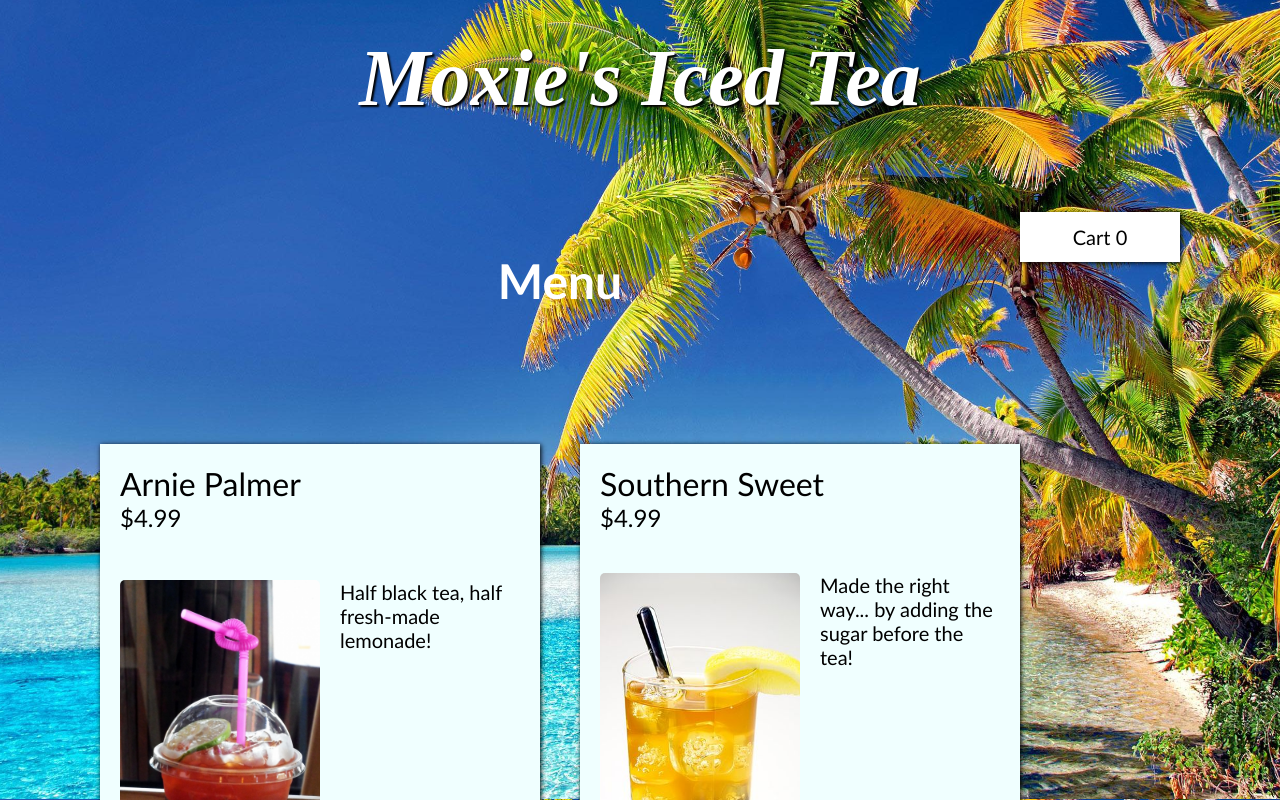
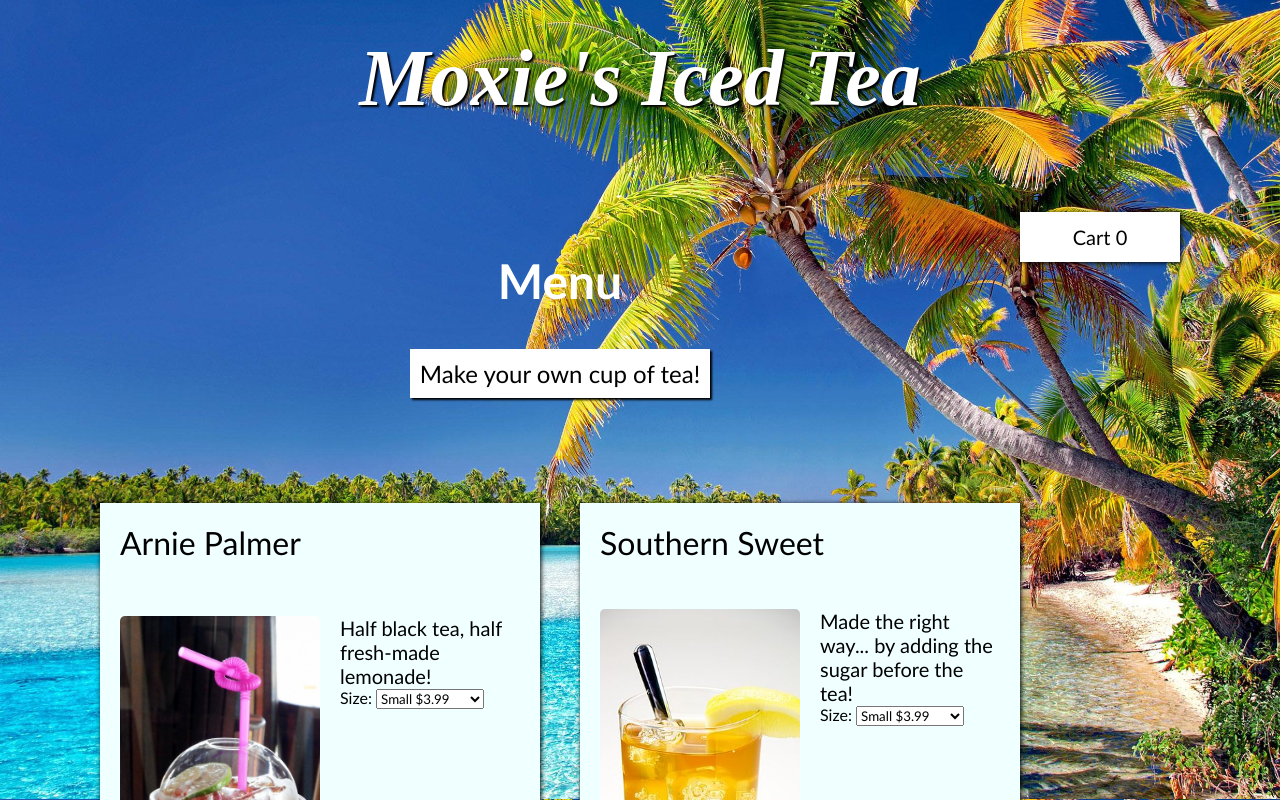
Before and after one commit to EricSorum/tea-shop, a React (Create React App) app: page / in a window 1280 px wide. Shown: the top 800 px of the page. Built offline with nearby package versions, Linux system fonts and the light colour scheme.

Commit message:
Added custom tea form.

```diff
--- a/src/components/CartMap.js
+++ b/src/components/CartMap.js
@@ -1,24 +1,55 @@
 import React from 'react'
 import style from '../styles/CartItem.module.css'
 
-
 const CartMap = (props) => {
    const { items, removeFromCart } = props
+   function renderPrice(size) {
+      switch (size) {
+         case 'Small':
+            return '$3.99';
+            break;
+         case 'Medium':
+            return '$4.99';
+            break;
+         case 'Large':
+            return '$5.99';
+         default:
+            return null;
+      }
+   }
 
-   return (
+      return (
       <ul className={style.Ul}>
          {items.map((item) => {
-            const { name, price, key } = item;
-            return <div className={style.Grid}>
-                     <div className={style.A}>
-                        <div className={style.Name}>{key}{name}</div>
-                        <div className={style.Price}>{price}</div>
+
+            if (item.custom) {
+               const {size, type, flavor} = item;
+               return <div key={Math.floor(Math.random() * 10000)} className={style.Grid}>
+                        <div className={style.A}>
+                           <div className={style.Name}>Custom Tea</div>
+                           <div className={style.Flavors}>{type}, {flavor}</div>
+                           <div className={style.Size}>{size}</div>
+                           <div className={style.Price}>{renderPrice(size)}</div>
+                        </div>
+                        <div className={style.D}>
+                           <div><button className={style.removeButton} onClick={() => removeFromCart(item)}>Remove</button></div>
+                        </div>
                      </div>
-                     <div className={style.D}>
-                        <div><button className={style.removeButton} onClick={() => removeFromCart(item)}>Remove</button></div>
+               } else {
+               const { name, size } = item;
+               return <div key={Math.floor(Math.random() * 10000)} className={style.Grid}>
+                        <div className={style.A}>
+                           <div className={style.Name}>{name}</div>
+                           <div className={style.Price}>{renderPrice(size)}</div>
+                           <div className={style.Size}>{size}</div>
+                        </div>
+                        <div className={style.D}>
+                           <div><button className={style.removeButton} onClick={() => removeFromCart(item)}>Remove</button></div>
+                        </div>
                      </div>
-                  </div>
-         })}
+               }
+            })
+         }
       </ul>
    )
 }
--- a/src/components/CustomTea.js
+++ b/src/components/CustomTea.js
@@ -1,26 +1,19 @@
-
-/*
-
-Build-your-own Ice Tea (Unfished feature)
-
 import React, { Component } from 'react'
-import Order from './Order'
-import style from '../styles/Tea.module.css'
+import style from '../styles/CustomTea.module.css'
 
 class CustomTea extends Component {
    constructor(props) {
       super(props)
       this.state = {
          tea: {
-            num: 1,
-            type: 'Ginger',
-            size: 'Large',
-            syrup: 'lemon',
+            custom: true,
+            type: '',
+            size: '',
+            flavor: '',
             bubbles: false,
             milk: false,
-            temp: 'Iced',
          },
-         teas: []
+         teas: [],
       }
    }
    handleChange = e => {
@@ -33,7 +26,7 @@ class CustomTea extends Component {
       this.setState({
          teas: this.state.teas.concat(this.state.tea),
          tea: {
-            num: this.state.tea.num + 1,
+            custom: true,
             type: '',
             size: '',
             flavor: '',
@@ -41,16 +34,16 @@ class CustomTea extends Component {
             milk: false,
          },
       })
+      this.props.addToCart(this.state.tea);
       e.preventDefault()
    }
    render() {
       return (
          <div className={style.TeaDiv}>
-            <form onSubmit={this.submitForm}>
-               <h1>Tea order form</h1>
+            <form onSubmit={this.submitForm} className={style.customForm}>
                <div>
                   <label htmlFor='type'>Type of Tea: </label>
-                  <select name='type' value={this.state.tea.type} required onChange={this.handleChange}>
+                  <select name='type' id="type" value={this.state.tea.type} required onChange={this.handleChange}>
                      <option></option>
                      <option value="Ginger">Ginger</option>
                      <option value="Mint">Mint</option>
@@ -62,7 +55,7 @@ class CustomTea extends Component {
                </div>
                <div>
                   <label htmlFor='size'>Size: </label>
-                  <select type="select" name="size" value={this.state.tea.size} required onChange={this.handleChange}>
+                  <select name="size" id="size" value={this.state.tea.size} required onChange={this.handleChange}>
                      <option></option>
                      <option value="Small">Small</option>
                      <option value="Medium">Medium</option>
@@ -70,33 +63,34 @@ class CustomTea extends Component {
                   </select>
                </div>
                <div>
-                  <label htmlFor='flavor'>Flavor: </label>
-                  <select type="select" name="syrup" value={this.state.tea.flavor} onChange={this.handleChange}>
+                  <label htmlFor='flavor'>Add Flavor: </label>
+                  <select name="flavor" id="flavor" value={this.state.tea.flavor} onChange={this.handleChange}>
                      <option value="None"></option>
                      <option value="Lemon">Lemon</option>
                      <option value="Lavender">Lavender</option>
                      <option value="Lime">Lime</option>
                      <option value="Mango">Mango</option>
+                     <option value="Honeydew">Honeydew</option>
+                     <option value="Raspberry">Raspberry</option>
+                     <option value="Peach">Peach</option>
                   </select>
                </div>
                <div>
                   <label htmlFor="bubbles">Add Bubbles</label>
-                  <input type="checkbox" name="bubbles" value={this.state.tea.bubbles} onChange={this.handleChange}></input>
+                  <input type="checkbox" name="bubbles" id="bubbles" value={this.state.tea.bubbles} onChange={this.handleChange}></input>
                </div>
                <div>
                   <label htmlFor="milk">Add Sweetened Condensed Milk</label>
-                  <input type="checkbox" name="milk" value={this.state.tea.bubbles} onChange={this.handleChange}></input>
+                  <input type="checkbox" name="milk" id="milk" value={this.state.tea.bubbles} onChange={this.handleChange}></input>
                </div>
                <div>
-                  <button type="submit">Submit</button>
+                  <button type="submit" className={style.customAddToCart}>Add to Cart</button>
                </div>
             </form>
             <br />
-            <Order teas={this.state.teas}/>
          </div>
       )
    }
 }
 
 export default CustomTea
-*/
--- a/src/components/Menu.js
+++ b/src/components/Menu.js
@@ -1,5 +1,5 @@
 import React, { Component } from 'react'
-// import CustomTea from './CustomTea'
+import CustomTea from './CustomTea'
 import style from '../styles/Menu.module.css'
 import MenuList from './MenuList'
 
@@ -16,8 +16,8 @@ class Menu extends Component {
       return (
          <div className={style.menuDiv}>
             <h2>Menu</h2>
-               {/*<button onClick={this.customHandler}>Make your own cup of tea!</button>
-               {this.state.custom ? <CustomTea /> : null}*/}
+               <button onClick={this.customHandler} className={style.customButton}>Make your own cup of tea!</button>
+               {this.state.custom ? <CustomTea addToCart={this.props.addToCart}/> : null}
             <br />
             <div className='listOfItems'>
             <MenuList addToCart={this.props.addToCart}/>
--- a/src/components/MenuList.js
+++ b/src/components/MenuList.js
@@ -11,41 +11,37 @@ class MenuList extends Component {
    constructor(props) {
       super(props)
       this.state = {
+         id: 1,
          items: [
             {
-              id: 1,
               name: 'Arnie Palmer',
               description: 'Half black tea, half fresh-made lemonade!',
-              price: '$4.99',
               img: arnie,
+              size: 'Small',
             },
             {
-               id: 3,
                name: 'Southern Sweet',
                description: 'Made the right way... by adding the sugar before the tea!',
-               price: '$4.99',
                img: southern,
+               size: 'Small',
             },
             {
-               id: 4,
                name: 'Peach Tree',
                description: 'Green tea with peach syrup and tapioca bubbles.',
-               price: '$6.99',
                img: peach,
+               size: 'Small',
             },
             {
-               id: 5,
                name: 'Honeydew Pistachio',
                description: 'A local favorite - blended with green tea, ripe melon and pistachios with tapioca bubbles.',
-               price: '$6.99',
                img: honeydew,
+               size: 'Small',
             },
             {
-               id: 6,
                name: 'Big Moo',
                description: 'Black tea with a generous amount of sugar, cream, and bubbles.',
-               price: '$6.99',
                img: moo,
+               size: 'Small',
             }
          ]
       }
--- a/src/components/MenuMap.js
+++ b/src/components/MenuMap.js
@@ -7,20 +7,28 @@ const MenuMap = (props) => {
    return (
       <ul className={styles.Ul}>
          {items.map((item) => {
-            const { name, price, description, img, key } = item;
-            return <div className={styles.itemGrid}>
+
+            const { name, size, description, img } = item;
+
+            const sizeHandler = (e) => item.size = e.target.value;
+            return <div key={Math.floor(Math.random() * 10000)} className={styles.itemGrid}>
                      <div className={styles.A}>
-                        <div className={styles.Name}>{key}{name}</div>
-                        <div className={styles.Price}>{price}</div>
+                        <div className={styles.Name}>{name}</div>
                      </div>
                      <div className={styles.B}>
                         <div className={styles.Description}>{description}</div>
+                           <label htmlFor='size'>Size: </label>
+                           <select name="size" id="size" value={size} onChange={e => sizeHandler(e)}>
+                              <option value="Small">Small $3.99</option>
+                              <option value="Medium">Medium $4.99</option>
+                              <option value="Large">Large $5.99</option>
+                           </select>
                      </div>
                      <div className={styles.C}>
-                        <img src={img} alt={name} className={styles.Image} />
+                           <img src={img} alt={item.name} className={styles.Image} />
                      </div>
                      <div className={styles.D}>
-                        <button className={styles.addButton} onClick={() => addToCart(item)}>Add to Cart</button>
+                           <button onClick={() => addToCart(item)} className={styles.addButton}>Add to Cart</button>
                      </div>
                   </div>
          })}
--- /dev/null
+++ b/src/styles/CustomTea.module.css
@@ -0,0 +1,24 @@
+.TeaDiv {
+   display: flex;
+   flex-direction: column;
+   align-items: center;
+   box-shadow: 3px 3px 3px;
+   border-radius: 5px;
+   background-color: pink;
+   padding: 20px;
+}
+
+.customForm {
+   display: flex;
+   flex-direction: column;
+   align-items: flex-start;
+   gap: 5px;
+   font-size: 1.2rem;
+}
+
+.customAddToCart {
+   background-color: white;
+   padding: 5px;
+   font-size: 1.2rem;
+   margin-top: 10px;
+}
--- a/src/styles/Menu.module.css
+++ b/src/styles/Menu.module.css
@@ -10,3 +10,22 @@
   font-size: 3rem;
   color: white;
  }
+
+ .customButton {
+  background-color: white;
+  border-radius: 0%;
+  border: none;
+  padding: 10px;
+  font-size: 1.5rem;
+  box-shadow: black 2px 2px 2px;
+  margin-bottom: 10px;
+ }
+
+ .customButton:active {
+  box-shadow:inset 1px 1px;
+  scale: 98%;
+}
+
+.customButton:hover {
+  background-color: rgb(122, 255, 237);
+}
--- a/src/styles/Tea.module.css
+++ /dev/null
@@ -1,5 +0,0 @@
-.TeaDiv {
-   box-shadow: 3px 3px 3px;
-   border-radius: 5px;
-   background-color: pink;
-}
```
Also changed, not shown: src/App.js (+5 -4 lines), src/components/Order.js (deleted, +0 -24 lines), public/manifest.json, src/styles/Order.module.css (added).
